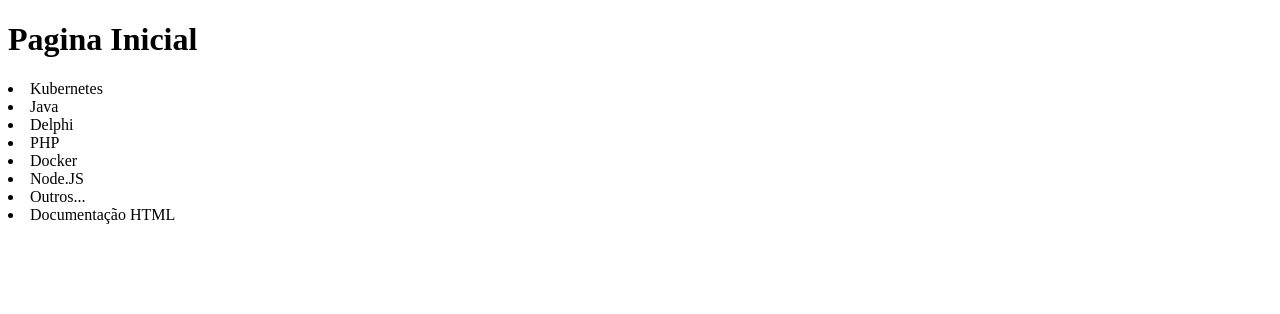
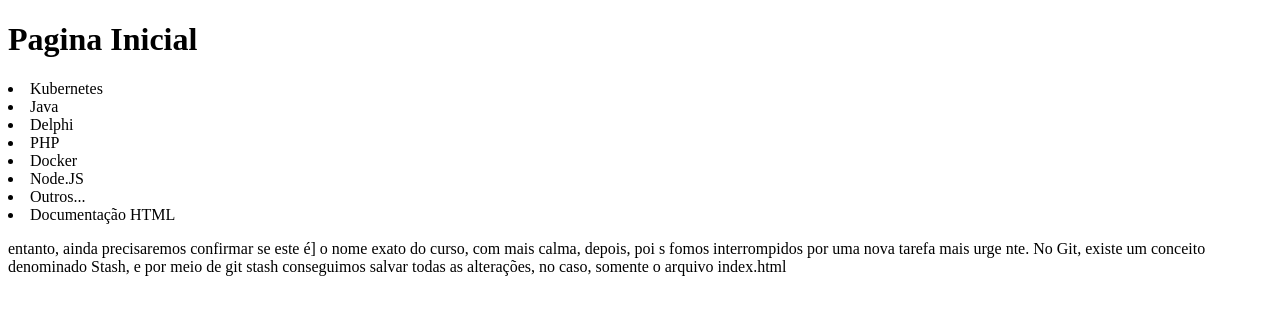
Before and after one commit to supertuxalone/projetoGit, a plain HTML site: page index.html in a window 1280 px wide. Drawn offline with Linux system fonts and the light colour scheme.

Commit message:
Adicionando e Commitando atual e guardando em stash 2

```diff
--- a/index.html
+++ b/index.html
@@ -17,4 +17,13 @@
     <li>Outros...</li>
     <li>Documentação HTML</li>
 </body>
+    <p>
+        entanto, ainda precisaremos confirmar se este é]
+         o nome exato do curso, com mais calma, depois, poi
+         s fomos interrompidos por uma nova tarefa mais urge
+         nte. No Git, existe um conceito denominado Stash, e por
+         meio de git stash conseguimos
+        salvar todas as alterações, no caso, somente o arquivo index.html
+    </p>
+
 </html>
```
